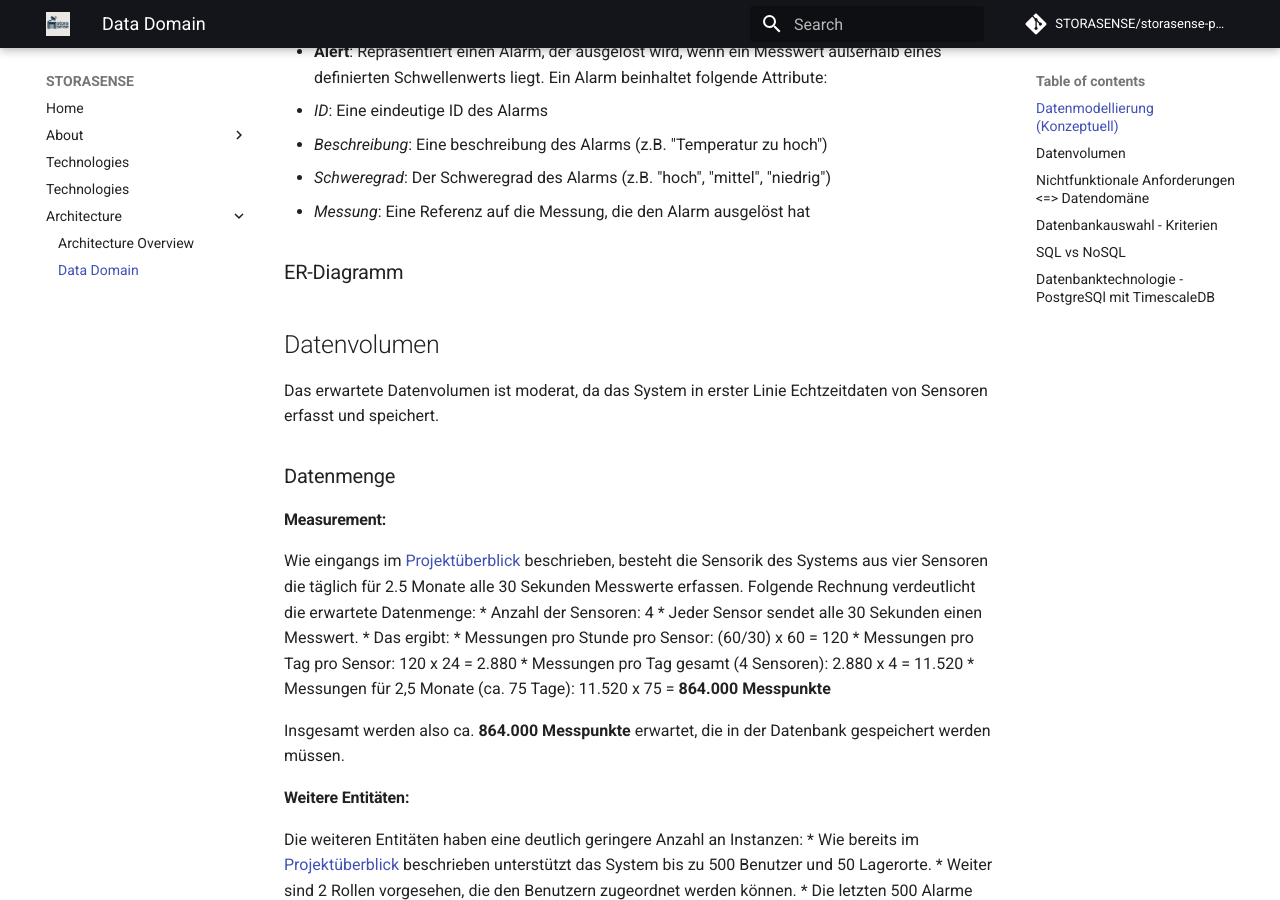
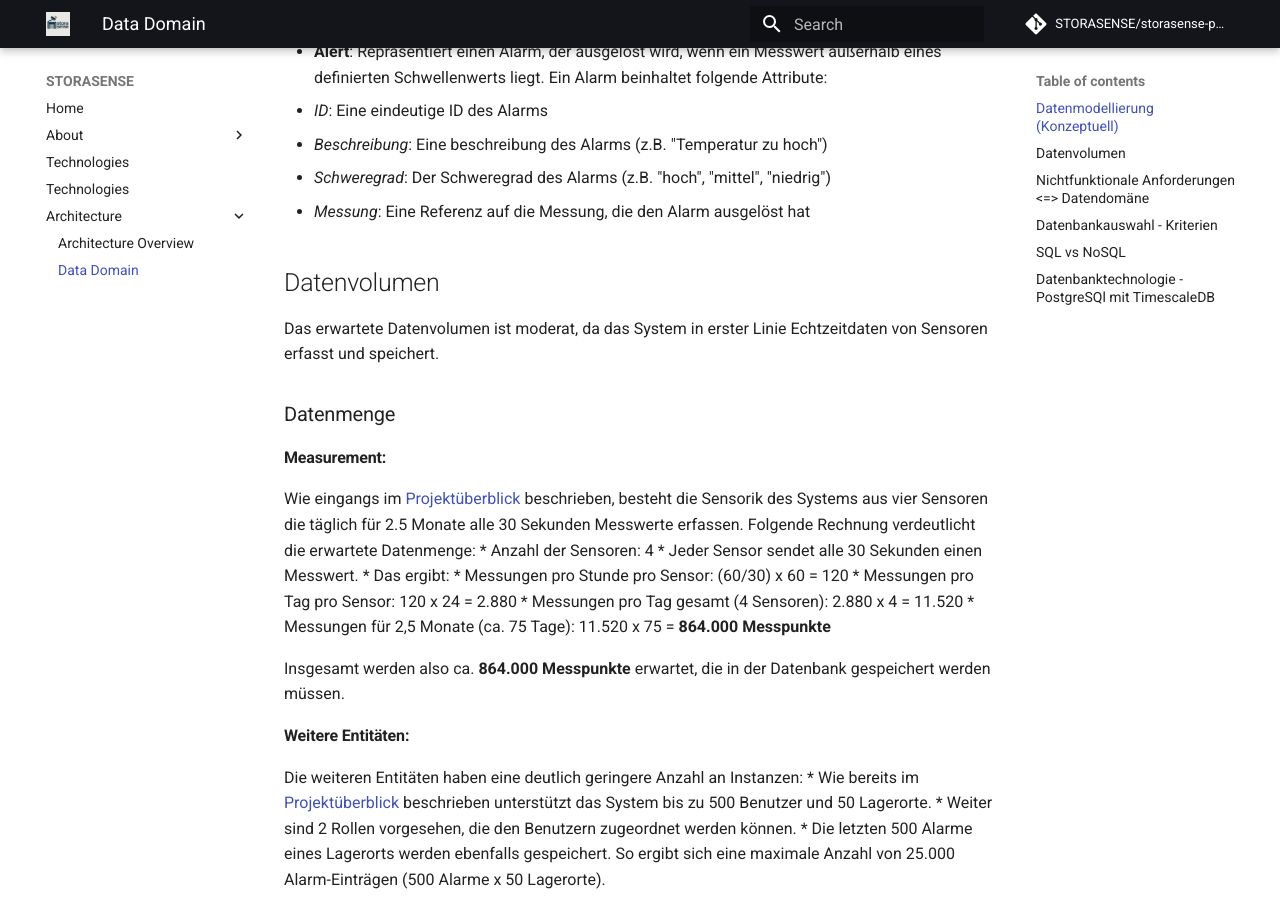
Before and after one commit to STORASENSE/storasense-platform, an MkDocs documentation site: the page built from docs/docs/data_eva.md, in a window 1280 px wide and 900 px high, scrolled down 1313 px. Built offline with MkDocs 1.6.1 and Material for MkDocs 9.7.7, drawn with Linux system fonts in a browser that asks for light colours; comment, search, counter and statistics services are not loaded.

Commit message:
docs(db): removed unnecessary title

```diff
--- a/docs/docs/data_eva.md
+++ b/docs/docs/data_eva.md
@@ -41,8 +41,6 @@ Ein Alarm beinhaltet folgende Attribute:
   * _Beschreibung_: Eine beschreibung des Alarms (z\.B\. "Temperatur zu hoch")
   * _Schweregrad_: Der Schweregrad des Alarms (z\.B\. "hoch", "mittel", "niedrig")
   * _Messung_: Eine Referenz auf die Messung, die den Alarm ausgelöst hat <br>
-
-### ER-Diagramm
 
 ## Datenvolumen
 Das erwartete Datenvolumen ist moderat, da das System in erster Linie Echtzeitdaten von Sensoren erfasst und speichert.
```
